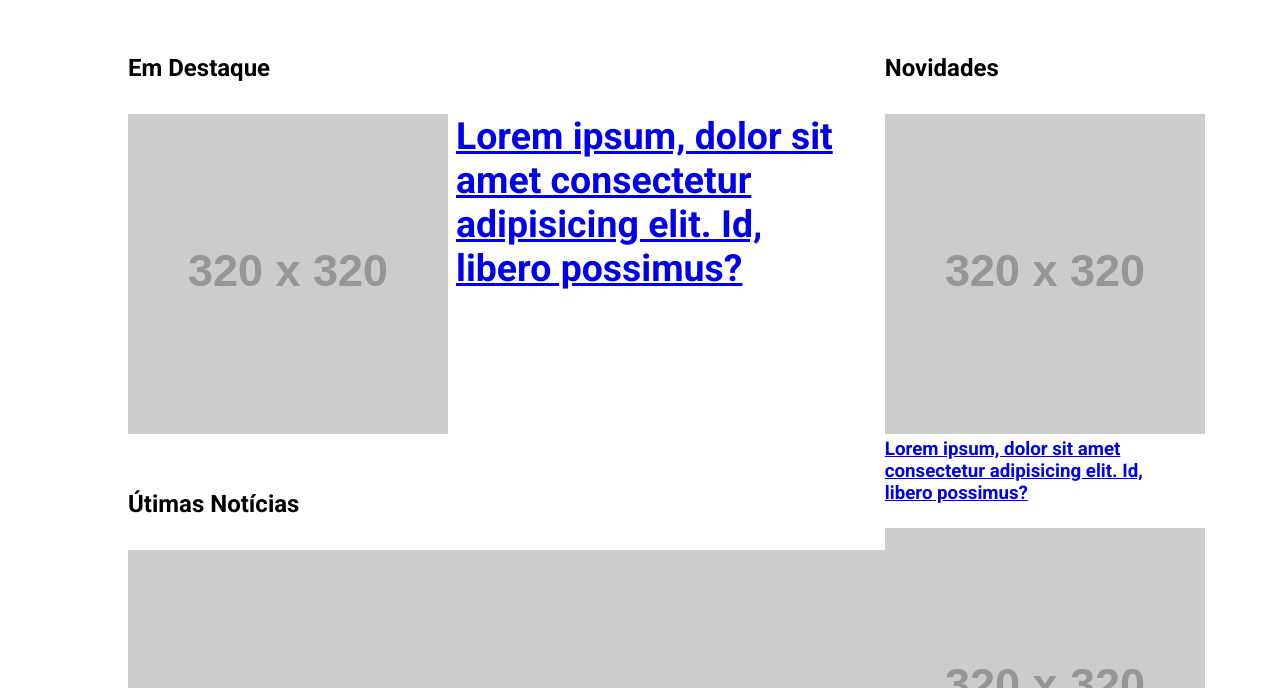
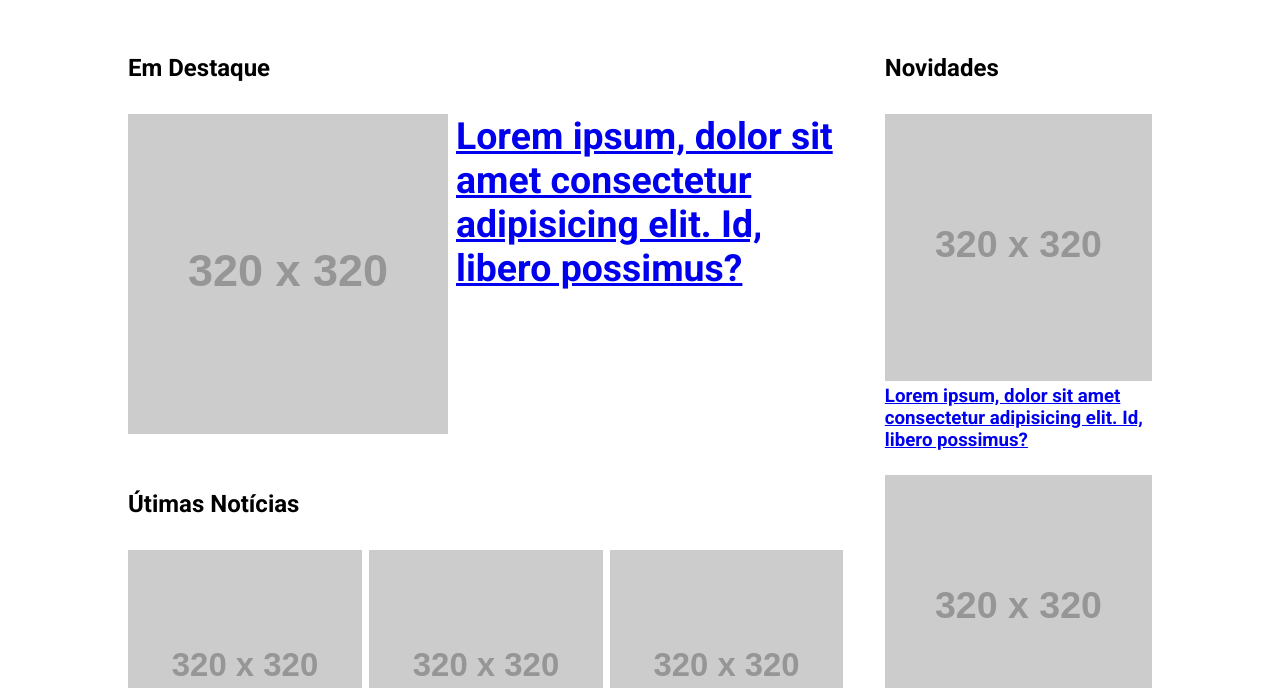
Before and after one commit to oArthurz/portal_de_noticias, a plain HTML site: page index.html in a window 1280 px wide. Shown: the part 112-800 px from the top of the page. Drawn offline with Linux system fonts and the light colour scheme; placeholder pictures from the web are drawn by us.

Commit message:
mudança no img do sesao artigos

```diff
--- a/main.css
+++ b/main.css
@@ -6,11 +6,6 @@
     margin: 0;
     padding: 0;
     font-family: Roboto, sans-serif;
-}
-
-html
-{
-    overflow-x: hidden;
 }
 
 .container
@@ -82,7 +77,7 @@ header
     grid-template-columns: 70% 30%;
 }
 
-.notcia img
+.noticia img
 {
     max-width: 100%;
 }
```
